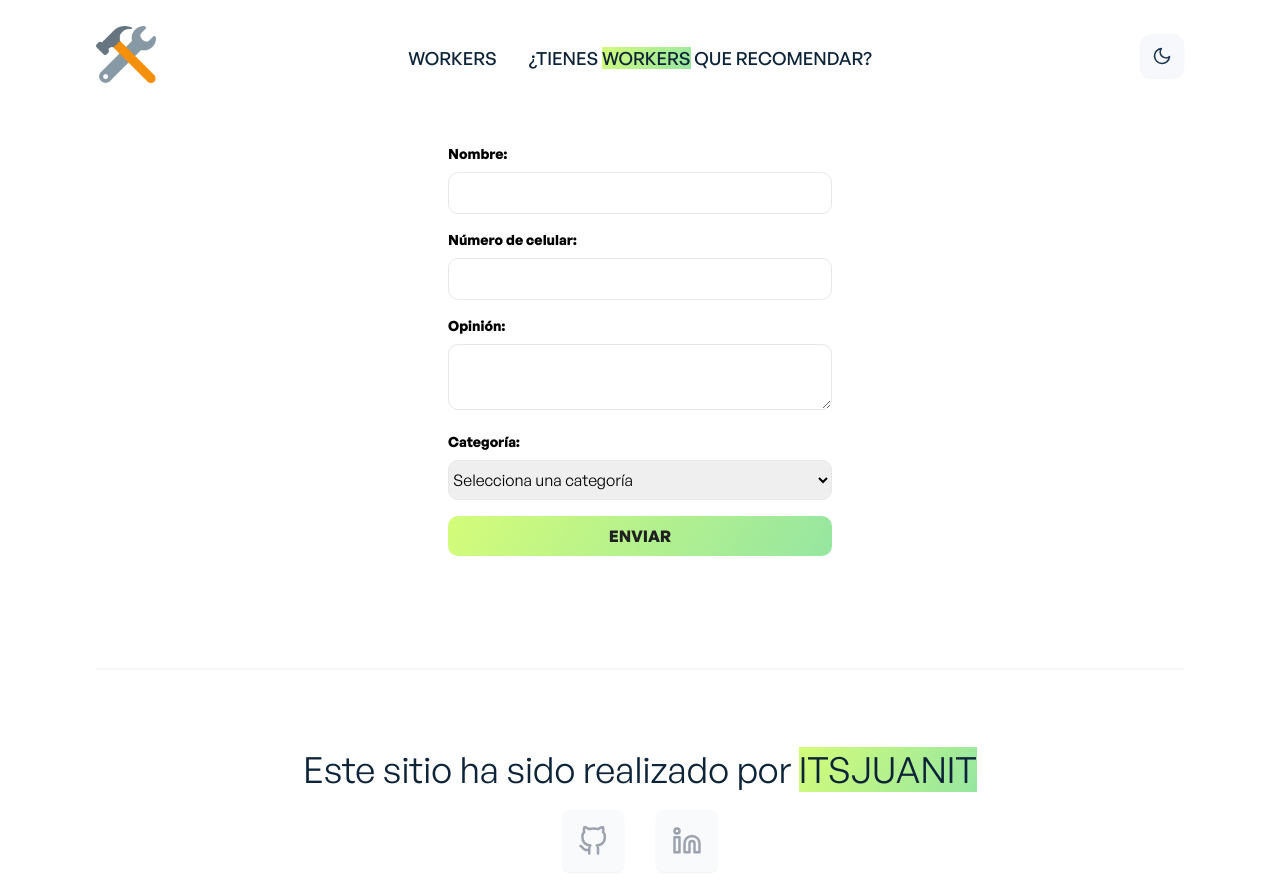
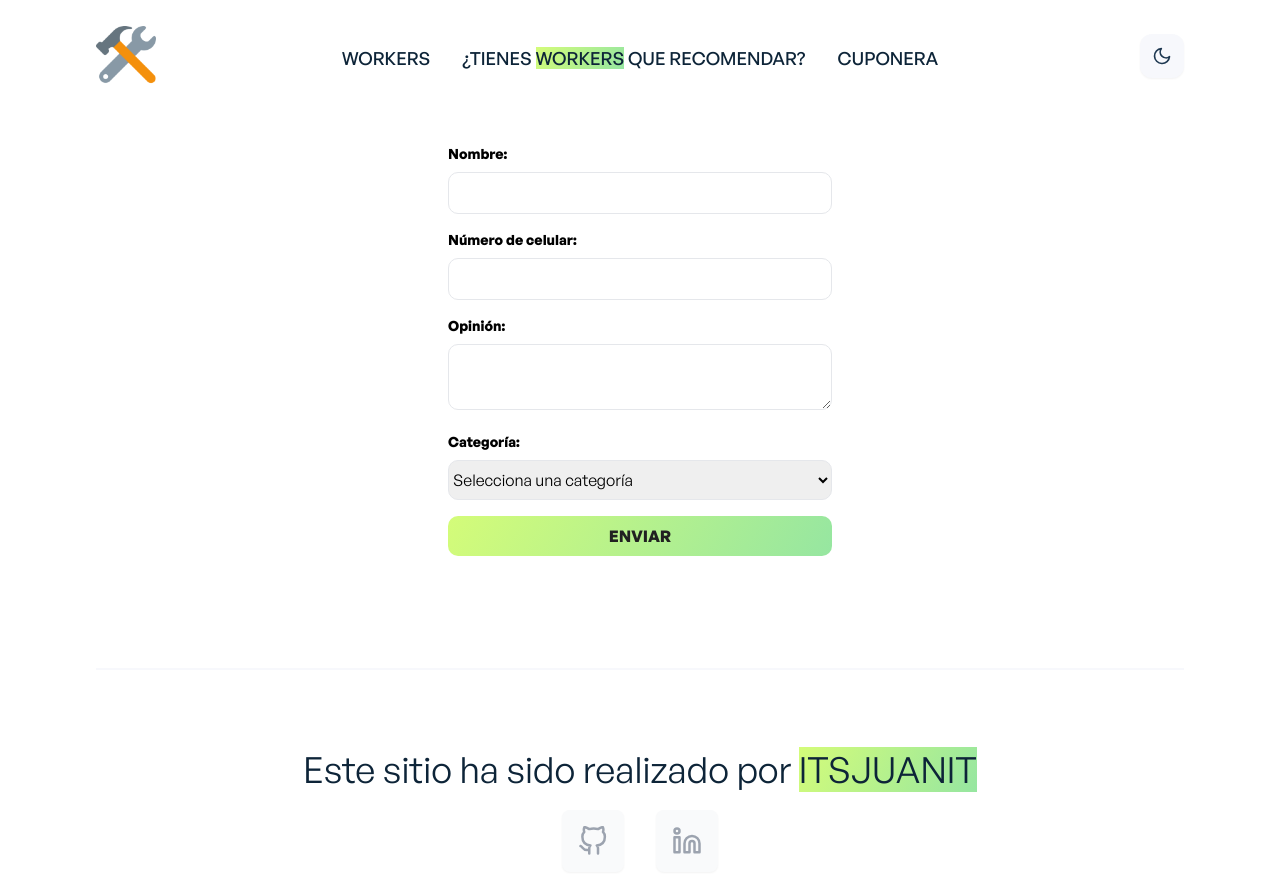
Before and after one commit to Itsjuanit/yaoficio, a React (Create React App) app: page /form in a window 1280 px wide. Shown: the top 894 px of the page. Built offline with nearby package versions, Linux system fonts and the light colour scheme.

Commit message:
Branch dev

```diff
--- a/src/App.js
+++ b/src/App.js
@@ -9,6 +9,7 @@ import UseScrollToTop from "./hooks/useScrollToTop";
 const Home = lazy(() => import("./pages/Home"));
 const Projects = lazy(() => import("./pages/Projects"));
 const Form = lazy(() => import("./pages/Form"));
+const Cupons = lazy(() => import("./pages/Cupons"));
 
 function App() {
   return (
@@ -22,6 +23,7 @@ function App() {
               <Route path="/" element={<Home />} />
               <Route path="projects" element={<Projects />} />
               <Route path="form" element={<Form />} />
+              <Route path="form" element={<Cupons />} />
             </Routes>
           </Suspense>
           <AppFooter />
--- /dev/null
+++ b/src/components/cupons/CuponsGrid.jsx
@@ -0,0 +1,10 @@
+import React from "react";
+
+export const CuponsGrid = () => {
+  return (
+    <div>
+      <h1>Hola soy un</h1>
+      <p>Lorem ipsum dolor sit amet consectetur adipisicing elit. Quisquam</p>
+    </div>
+  );
+};
--- a/src/components/shared/AppHeader.jsx
+++ b/src/components/shared/AppHeader.jsx
@@ -110,6 +110,13 @@ const AppHeader = () => {
             </span>{" "}
             QUE RECOMENDAR?
           </Link>
+          <Link
+            to="/cupons"
+            className="block text-left text-lg text-primary-dark dark:text-ternary-light hover:text-secondary-dark dark:hover:text-secondary-light  sm:mx-4 mb-2 sm:py-2"
+            aria-label="Projects"
+          >
+            CUPONERA
+          </Link>
         </div>
 
         {/* Header links large screen */}
@@ -137,6 +144,13 @@ const AppHeader = () => {
             </span>{" "}
             QUE RECOMENDAR?
           </Link>
+          <Link
+            to="/cupons"
+            className="block text-left text-lg text-primary-dark dark:text-ternary-light hover:text-secondary-dark dark:hover:text-secondary-light  sm:mx-4 mb-2 sm:py-2"
+            aria-label="Projects"
+          >
+            CUPONERA
+          </Link>
         </div>
 
         {/* Header right section buttons */}
--- /dev/null
+++ b/src/pages/Cupons.jsx
@@ -0,0 +1,10 @@
+import React from "react";
+import { CuponsGrid } from "../components/cupons/CuponsGrid";
+
+export const Cupons = () => {
+  return (
+    <div>
+      <CuponsGrid />
+    </div>
+  );
+};
```
